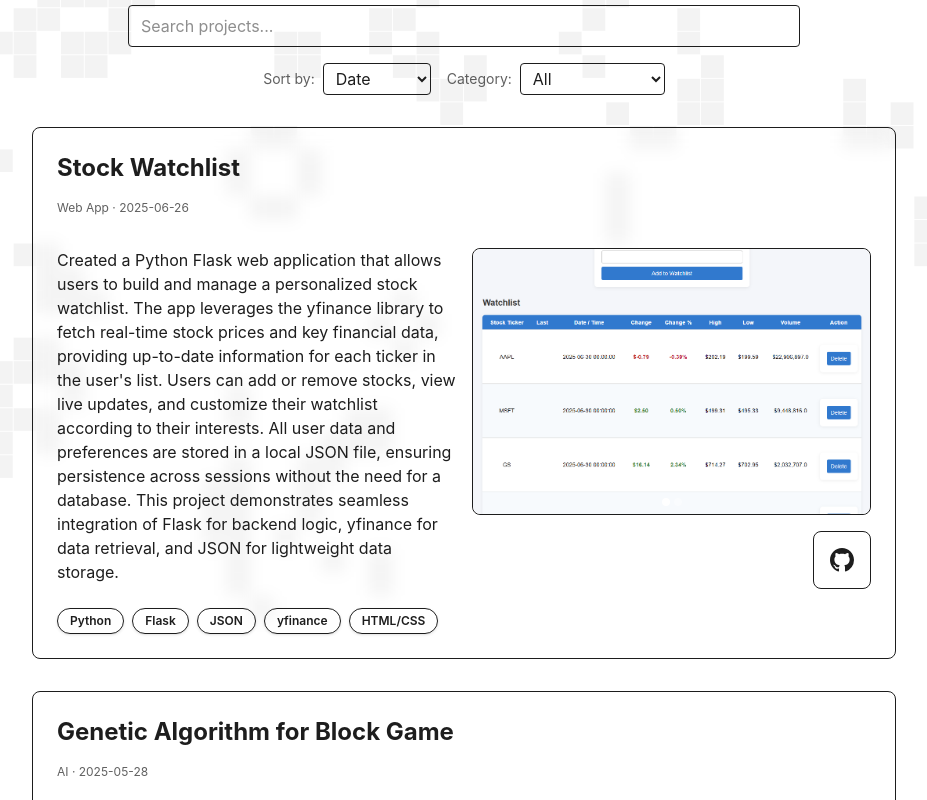
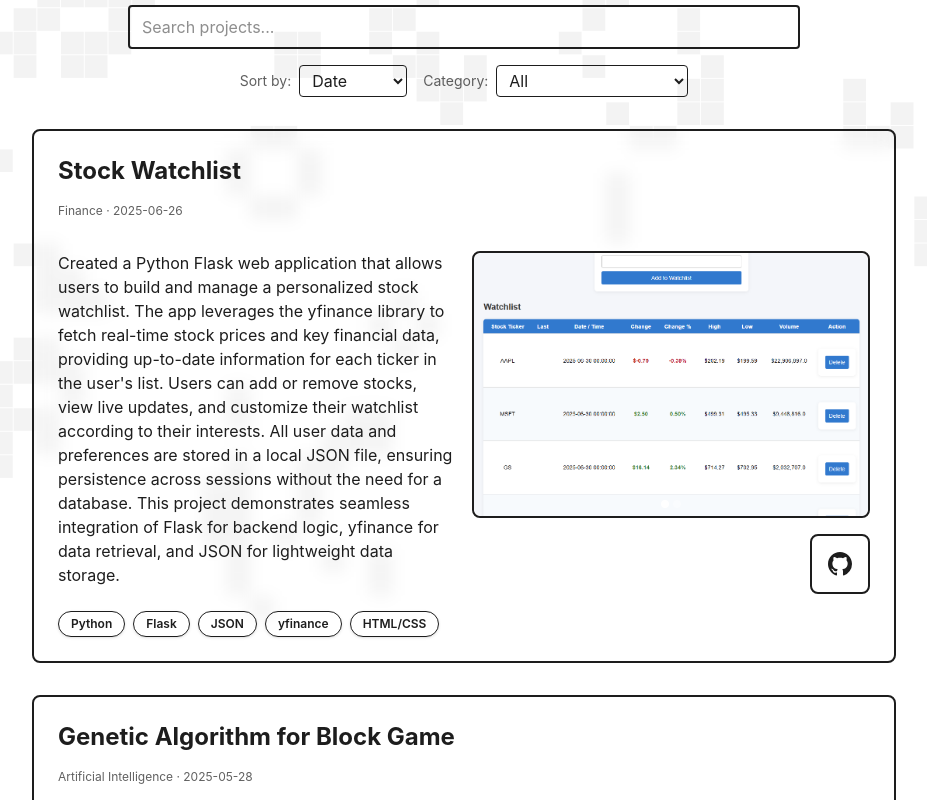
Before and after one commit to augustocgb/portfolio, a Next.js app: page /projects in a window 1280 px wide. Shown: the part 180-980 px from the top of the page, without its empty margins (176-1103 px from the left). Built offline with nearby package versions, Linux system fonts and the light colour scheme.

Commit message:
Visual changes + categories

```diff
--- a/app/components/Button.tsx
+++ b/app/components/Button.tsx
@@ -8,7 +8,7 @@ export function Button({ href, icon, label }: ButtonProps) {
   return (
     <a
       href={href}
-      className="group bg-bg-primary/30 backdrop-blur-sm border border-[--text-secondary] rounded-lg p-4
+      className="group bg-bg-primary/30 backdrop-blur-sm border-2 border-[--text-secondary] rounded-lg p-4
            hover:bg-[--secondary] hover:text-white hover:shadow-lg hover:scale-105 hover:opacity-100 transition-all duration-200 flex items-center justify-center relative overflow-visible"
       style={{ transition: 'all var(--transition)' }}
       target="_blank"
--- a/app/components/Card.tsx
+++ b/app/components/Card.tsx
@@ -5,7 +5,7 @@ interface CardProps {
 
 export function Card({ children, className = '' }: CardProps) {
   return (
-    <div className={`bg-bg-primary/30 backdrop-blur-sm border border-text-secondary/10 rounded-lg p-6 ${className}`}>
+    <div className={`bg-bg-primary/30 backdrop-blur-sm border-2 border-[--text-secondary] rounded-lg p-6 ${className}`}>
       {children}
     </div>
   );
--- a/app/components/CardNoPadding.tsx
+++ b/app/components/CardNoPadding.tsx
@@ -5,7 +5,7 @@ interface CardProps {
 
 export function CardNoPadding({ children, className = '' }: CardProps) {
   return (
-    <div className={`bg-bg-primary/30 backdrop-blur-sm border border-text-secondary/10 rounded-lg ${className}`}>
+    <div className={`bg-bg-primary/30 backdrop-blur-sm border-2 border-[--text-secondary] rounded-lg ${className}`}>
       {children}
     </div>
   );
--- a/app/page.tsx
+++ b/app/page.tsx
@@ -8,7 +8,7 @@ export default function HomePage() {
       <section className="text-center">
         <div className="animate-fade-up">
           <Image
-            className="rounded-full border-[4px] mx-auto mb-8 border-[--text-primary] shadow-lg"
+            className="rounded-full border-[2px] mx-auto mb-8 border-[--text-primary] shadow-lg"
             src="/images/headshot_fbla.png"
             alt="Augusto Butkewitsch"
             width={220}
--- a/app/projects/page.tsx
+++ b/app/projects/page.tsx
@@ -14,7 +14,7 @@ const projects: ProjectCardProps[] = [
 			{ src: "/images/blocks-ga-2.png", alt: "Block Game Genetic Algorithm 2" },
 		],
 		tech: ["Python", "pygame", "matplotlib", "numpy", "Genetic Algorithm", "AI"],
-		category: "AI",
+		category: "Artificial Intelligence",
 		date: "2025-05-28",
 		links: [
 			{
@@ -120,7 +120,7 @@ const projects: ProjectCardProps[] = [
 			{ src: "/images/watchlist-2.png", alt: "Stock Watchlist 2" },
 		],
 		tech: ["Python", "Flask", "JSON", "yfinance", "HTML/CSS"],
-		category: "Web App",
+		category: "Finance",
 		date: "2025-06-26",
 		links: [
 			{
@@ -169,16 +169,18 @@ export default function ProjectsPage() {
 		<div className="space-y-16 animate-fade-in">
 			<h1 className="text-5xl font-bold mb-8 text-center">Work Examples</h1>
 			<div className="max-w-2xl mx-auto flex flex-col items-center gap-4 mb-8 w-full">
+
 				<input
 					type="text"
 					placeholder="Search projects..."
 					value={search}
 					onChange={e => setSearch(e.target.value)}
-					className="px-3 py-2 rounded border border-[--text-secondary]/20 bg-[--bg-secondary] text-[--text-primary] focus:outline-none focus:ring-2 focus:ring-accent/40 min-w-[220px] w-full"
+					className="px-3 py-2 rounded border-2 border-[--text-secondary]/20 bg-[--bg-secondary] text-[--text-primary] focus:outline-none focus:ring-2 focus:ring-accent/40 min-w-[220px] w-full"
 				/>
+
 				<div className="flex flex-wrap gap-4 items-center justify-center w-full">
 
-            <div className="flex items-center gap-2">
+          <div className="flex items-center gap-2">
             <label className="text-sm opacity-70">Sort by: </label>
             <select
               value={sort}
@@ -188,9 +190,9 @@ export default function ProjectsPage() {
               <option value="date">Date</option>
               <option value="category">Category</option>
             </select>
-            </div>
+          </div>
 
-            <div className="flex items-center gap-2">
+          <div className="flex items-center gap-2">
             <label className="text-sm opacity-70">Category: </label>
             <select
               value={category}
@@ -202,15 +204,17 @@ export default function ProjectsPage() {
               <option key={cat} value={cat}>{cat}</option>
               ))}
             </select>
+          </div>
 
-          </div>
 				</div>
 			</div>
+
 			<div className="grid gap-8 md:grid-cols-1">
 				{filtered.map((project) => (
 					<ProjectCard key={project.title} {...project} />
 				))}
 			</div>
+
 		</div>
 	);
 }
```
Lines whose indentation alone changed are shown as unchanged.
